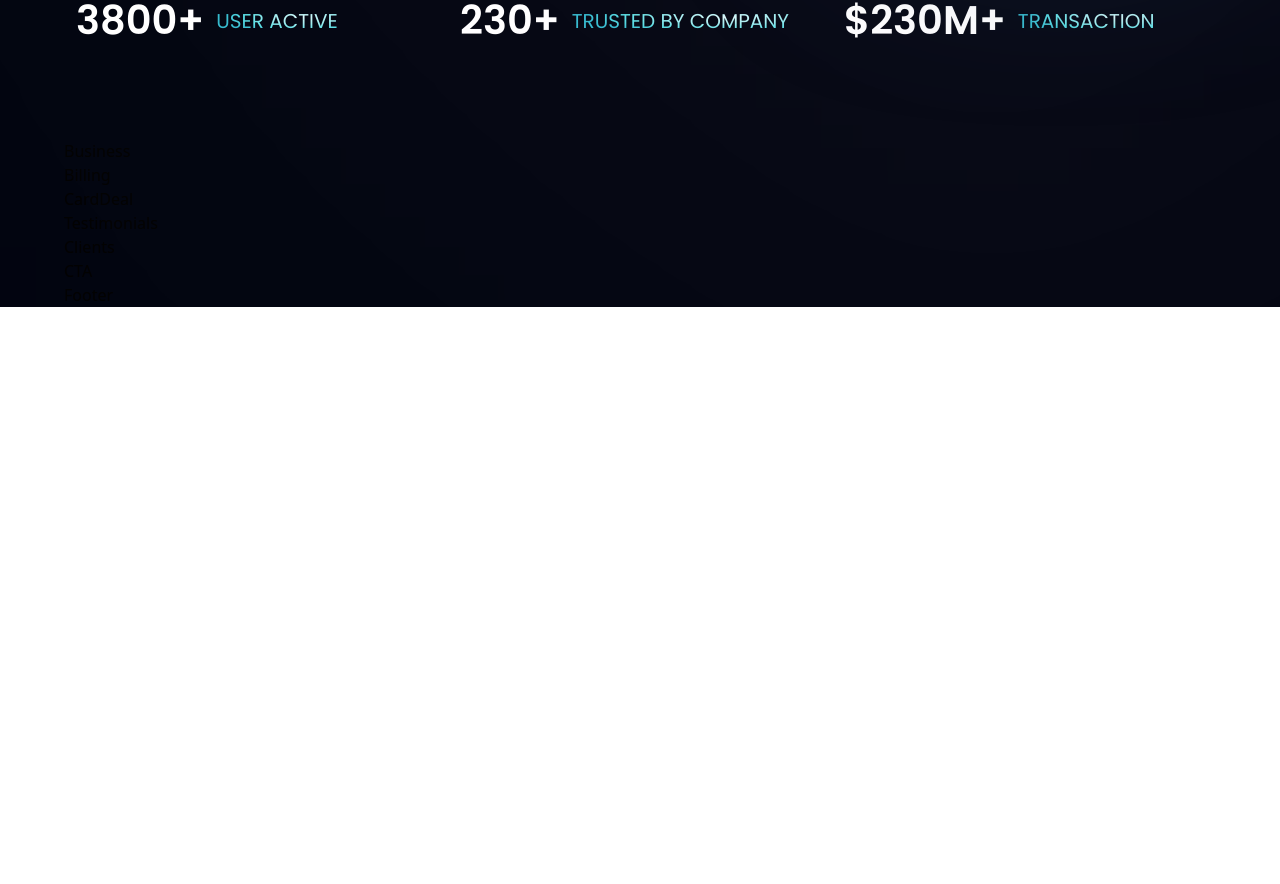
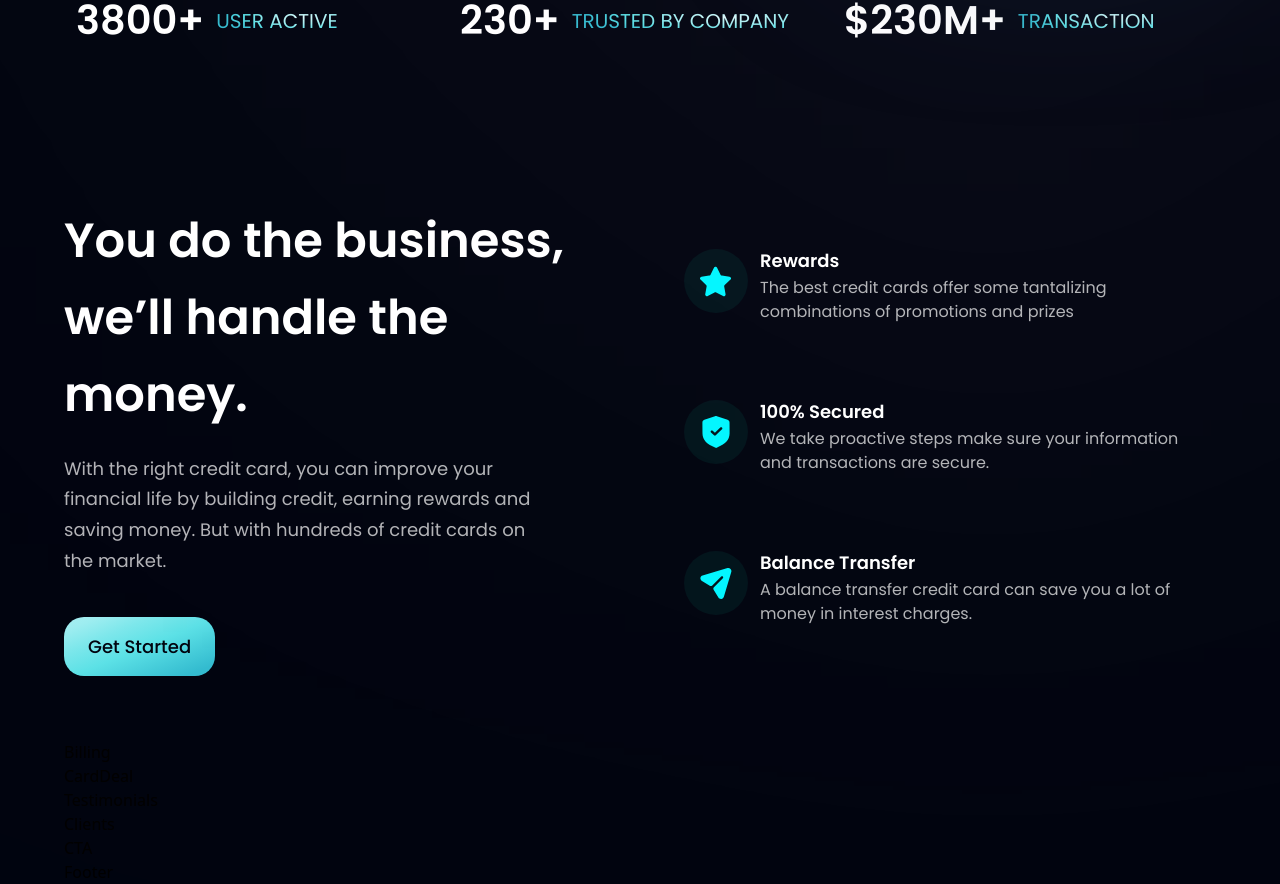
Before and after one commit to vanessalayson/react-2-bank-app, a React (Vite) app: page / in a window 1280 px wide. Shown: the part 822-1706 px from the top of the page. Before the commit the page ends 1129 px from the top, so only its background shows below. Built offline with nearby package versions, Linux system fonts and the light colour scheme.

Commit message:
Eight commit. 65% complete

```diff
--- a/src/components/Billing.jsx
+++ b/src/components/Billing.jsx
@@ -1,6 +1,6 @@
 import React from 'react'
 
-const Billing = () => {
+const  Billing = () => {
   return (
     <div>Billing</div>
   )
--- a/src/components/Business.jsx
+++ b/src/components/Business.jsx
@@ -1,8 +1,46 @@
-import React from 'react'
+import { features } from "../constants"
+import styles, { layout } from "../style"
+import Button from './Button'
+
+const FeatureCard = ({ icon, title, content, index }) => (
+  <div className={`flex flex-row p-6 rounded-[20px] ${index !== features.length - 1 ? "mb-6" : "mb-0"} feature-card`}>
+    <div className={`w-[64px] h-[64px] rounded-full ${styles.flexCenter} bg-dimBlue`}>
+      <img src={icon} alt="icon" className="w-[50%] h-[50%] object-contain" />
+    </div>
+    <div className="flex-1 flex flex-col ml-3">
+      <h4 className="font-poppins font-semibold text-white text-[18px] leading-[23px] mb-1">
+        {title}
+      </h4>
+      <p className="font-poppins font-normal text-dimWhite text-[16px] leading-[24px] mb-1">
+        {content}
+      </p>
+    </div>
+  </div>
+)
 
 const Business = () => {
   return (
-    <div>Business</div>
+    <section id="features" className={layout.section}>
+      <div className={layout.sectionInfo}>
+        <h2 className={styles.heading2}>
+          You do the business, <br className="sm:block hidden" />we’ll handle the money.
+        </h2>
+        <p className={`${styles.paragraph} max-w-[470px] mt-5`}>
+          With the right credit card, you can improve your financial life by building credit, earning rewards and saving money. But with hundreds of credit cards on the market.
+        </p>
+
+        <Button styles="mt-10" />
+      </div>
+
+      <div className={`${layout.sectionImg} flex-col`}>
+        {features.map((feature, index) => (
+          <FeatureCard key={feature.id} {...feature} index={index} />
+        ))}
+      </div>
+
+
+
+    </section>
   )
 }
 
--- a/src/components/Button.jsx
+++ b/src/components/Button.jsx
@@ -1,8 +1,10 @@
 import React from 'react'
 
-const Button = () => {
+const Button = ({ styles }) => {
   return (
-    <div>Button</div>
+    <button type='button' className={`py-4 px-6 bg-blue-gradient font-poppins font-medium text-[18px] text-primary outline-none ${styles} rounded-[20px]`}>
+      Get Started
+    </button>
   )
 }
 
```
